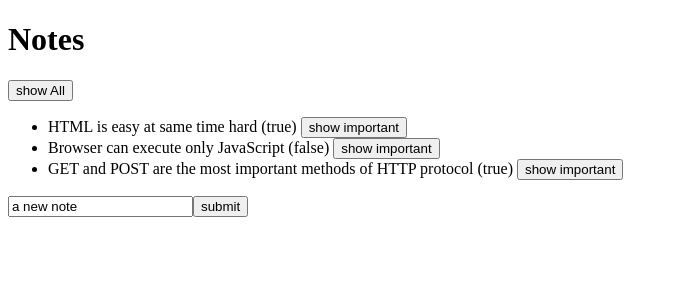
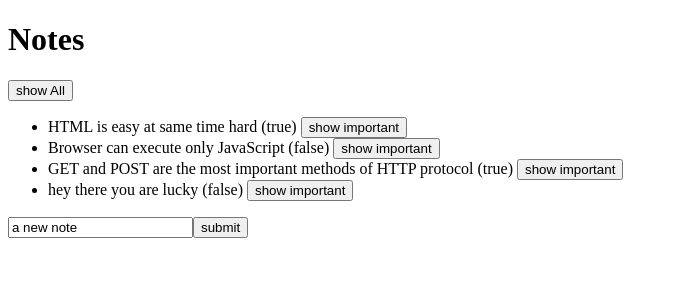
Before and after one commit to Nepsoul/notes-app, a React (Create React App) app in the folder notes-app/: page / in a window 1280 px wide. Shown: the top 300 px of the page, without its empty margins (0-678 px from the left). Built offline with nearby package versions, Linux system fonts and the light colour scheme; data requests are answered from the project's data file.

Commit message:
feat: toggle the importance in Note component at App.js

```diff
--- a/notes-app/db.json
+++ b/notes-app/db.json
@@ -17,6 +17,12 @@
       "content": "GET and POST are the most important methods of HTTP protocol",
       "date": "2022-1-17T19:20:14.298Z",
       "important": true
+    },
+    {
+      "content": "hey there you are lucky",
+      "date": "2022-08-06T05:43:27.539Z",
+      "important": false,
+      "id": 4
     }
   ]
 }
--- a/notes-app/src/App.js
+++ b/notes-app/src/App.js
@@ -20,22 +20,22 @@ const App = () => {
   const [newNote, setnewNote] = useState("a new note");
   const [showAll, setshowAll] = useState(true);
 
-  const toggleImportanceOf = (id) => {
-    const url = `http://localhost:3001/notes/${id}`;
-    const note = notes.find((n) => n.id === id);
+  // const toggleImportanceOf = (id) => {
+  //   const url = `http://localhost:3001/notes/${id}`;
+  //   const note = notes.find((n) => n.id === id);
 
-    const changedNote = { ...note, important: !note.important };
-    noteService
-      .update(id, changedNote)
-      .then((response) => {
-        setNotes(notes.map((note) => (note.id !== id ? note : response.data)));
-      })
-      .catch((error) => {
-        alert(`the note '${note.content}' was already deleted from server`);
-        setNotes(notes.filter((n) => n.id !== id));
-      });
-    console.log(`importance of ${id} needs to be toggled`);
-  };
+  //   const changedNote = { ...note, important: !note.important };
+  //   noteService
+  //     .update(id, changedNote)
+  //     .then((response) => {
+  //       setNotes(notes.map((note) => (note.id !== id ? note : response.data)));
+  //     })
+  //     .catch((error) => {
+  //       alert(`the note '${note.content}' was already deleted from server`);
+  //       setNotes(notes.filter((n) => n.id !== id));
+  //     });
+  //   console.log(`importance of ${id} needs to be toggled`);
+  // };
 
   // axios.put(url, changedNote).then((response) => {
   //   setNotes(notes.map((note) => (note.id !== id ? note : response.data)));
@@ -73,10 +73,10 @@ const App = () => {
     // setNotes([...notes, note]);
     // setnewNote(" ");
 
-    noteService.create(note).then((response) => {
-      setNotes(notes.concat(response.data));
-      setnewNote("");
-    });
+    // noteService.create(note).then((response) => {
+    //   setNotes(notes.concat(response.data));
+    //   setnewNote("");
+    // });
 
     // axios.post("http://localhost:3001/notes", note).then((Response) => {
     //   console.log(Response.data);
@@ -105,7 +105,25 @@ const App = () => {
           <Note
             key={note.id}
             note={note}
-            toggleImportance={() => toggleImportanceOf(note.id)}
+            toggleImportance={() => {
+              //toggleImportanceOf(note.id)
+
+              console.log(
+                `button is clicked by function passed from API for id ${note.id}`
+              );
+              //1.make new object from current note with toggled importand field
+              const updatedNote = { ...note, important: !note.important };
+              axios
+                //2.update backend server with the updated object
+                .put(`http://localhost:3001/notes/${note.id}`, updatedNote)
+                .then((response) => {
+                  console.log(response.data);
+                  //3.now, also update the frontend state with the updated note
+                  setNotes(
+                    notes.map((x) => (x.id !== note.id ? x : response.data))
+                  );
+                });
+            }}
           />
         ))}
       </ul>
```
